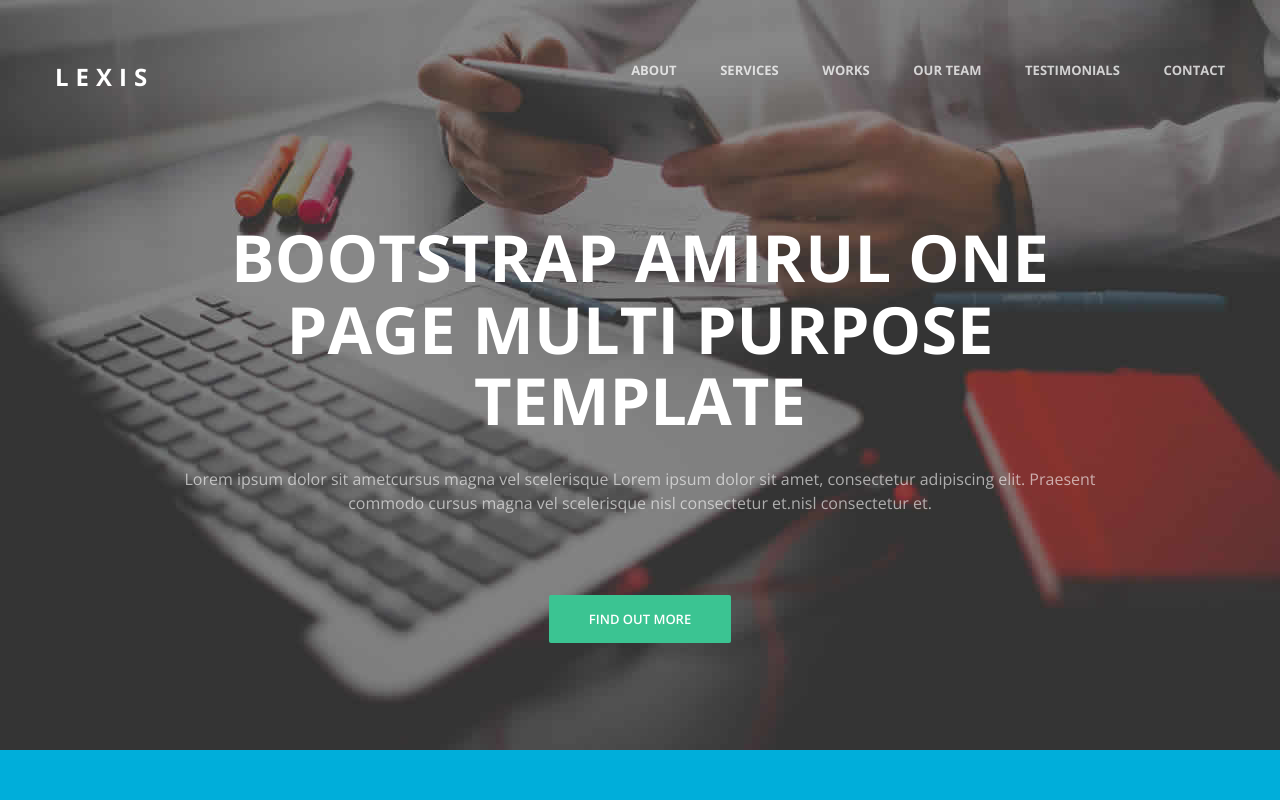
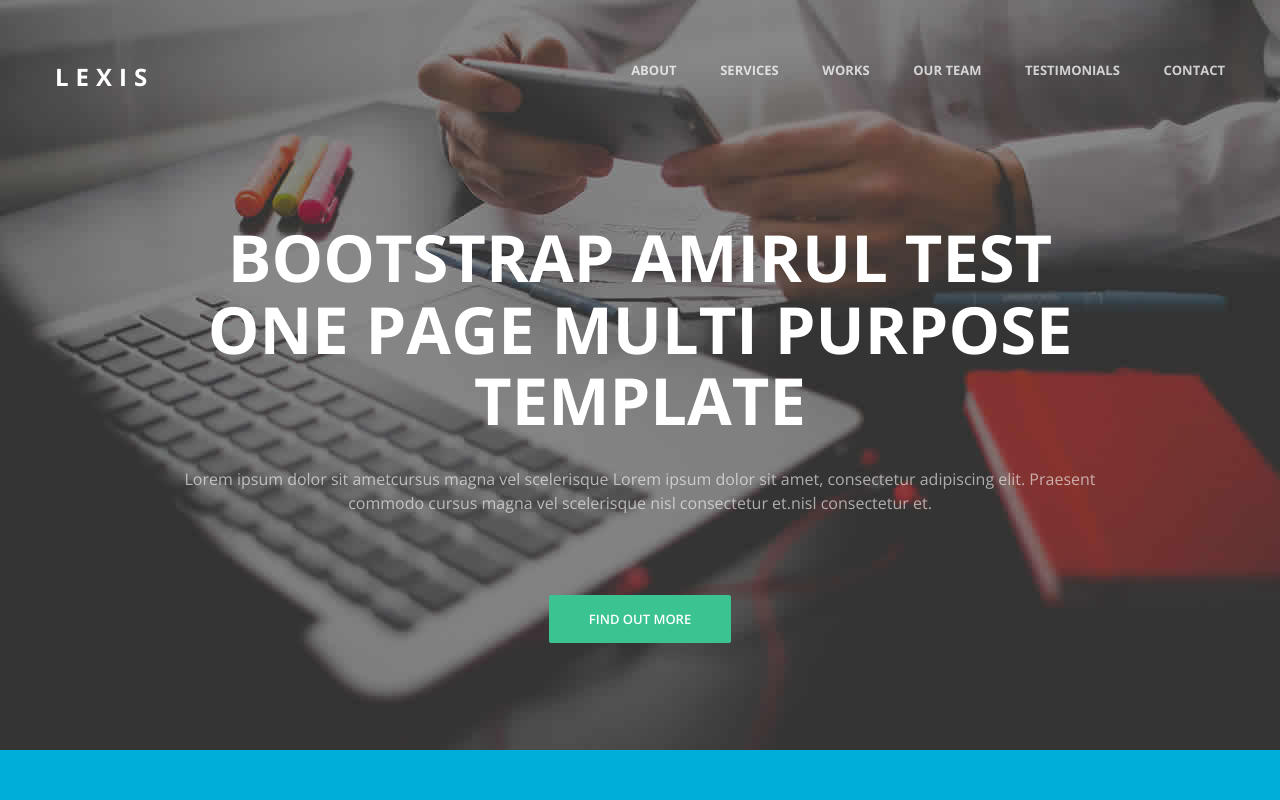
Before and after one commit to ramzani93/lexis-minimal-corporate-bootstrap-template, a plain HTML site: page index.html in a window 1280 px wide. Shown: the top 800 px of the page. Drawn offline with nearby package versions, Linux system fonts and the light colour scheme; files whose address does not match are found by name.

Commit message:
Title change
add test

```diff
--- a/index.html
+++ b/index.html
@@ -42,7 +42,7 @@
   <div class="container">
     <div class="col-md-10 col-md-offset-1">
       <div class="banner-text text-center">
-        <h1>Bootstrap Amirul One Page Multi Purpose Template</h1>
+        <h1>Bootstrap Amirul test One Page Multi Purpose Template</h1>
         <p>Lorem ipsum dolor sit ametcursus magna vel scelerisque Lorem ipsum dolor sit amet, consectetur adipiscing elit. Praesent commodo cursus magna vel scelerisque nisl consectetur et.nisl consectetur et.</p>
         <a href="#" class="btn btn-large">Find out more</a> </div>
       <!-- banner text -->
```
